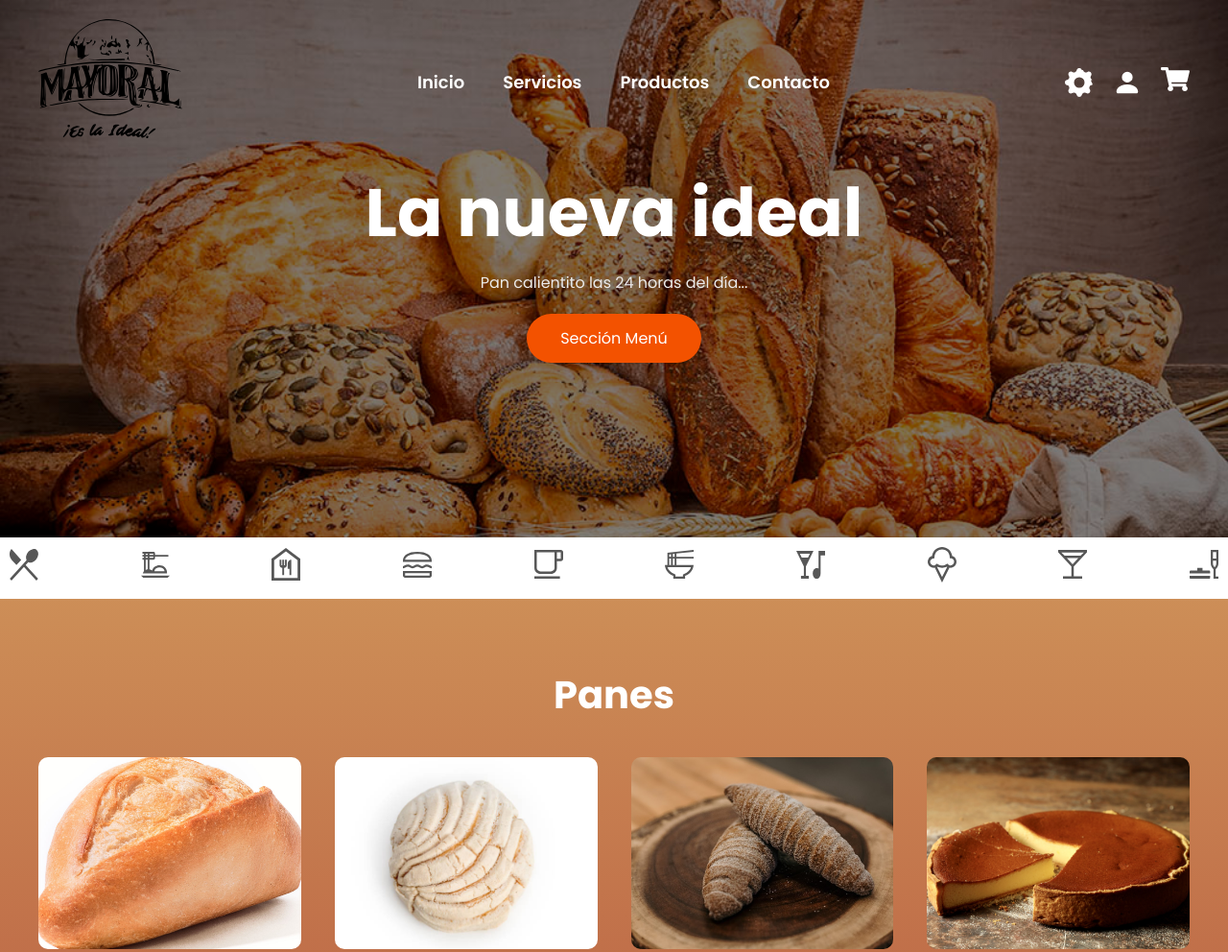
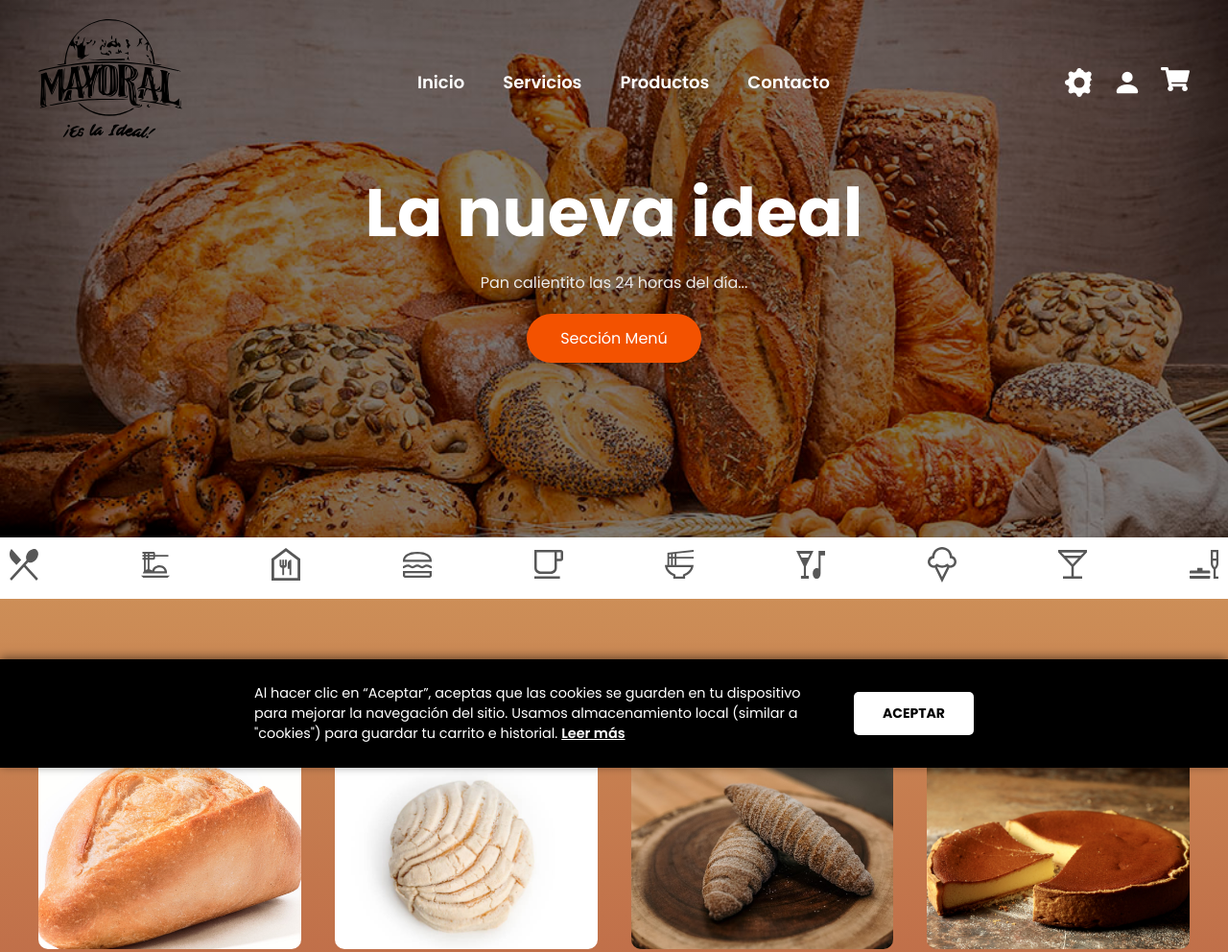
Before and after one commit to parayonid/Panaderia_La_NuevaIdeal, a plain HTML site: page index.html in a window 1280 px wide. Shown: the top 992 px of the page at 96% size. Drawn offline with Linux system fonts and the light colour scheme.

Commit message:
New cookie banner

```diff
--- a/css/styles.css
+++ b/css/styles.css
@@ -3,7 +3,7 @@
 * { margin: 0; padding: 0; box-sizing: border-box; text-decoration: none; list-style: none; }
 body { font-family: 'Poppins', sans-serif; background: linear-gradient(#E1C16E, #A52A2A, #EADDCA); }
 .container { max-width: 1200px; margin: 0 auto; }
-.header { background-image: linear-gradient(rgba(0, 0, 0, 0.5), rgba(0, 0, 0, 0.5)), url(../images/images/bg2.jpg); /* CORREGIDO */ background-position: center center; background-repeat: no-repeat; background-size: cover; display: flex; align-items: center; min-height: 70vh; padding: 80px 0; }
+.header { background-image: linear-gradient(rgba(0, 0, 0, 0.5), rgba(0, 0, 0, 0.5)), url(../images/images/bg2.jpg); background-position: center center; background-repeat: no-repeat; background-size: cover; display: flex; align-items: center; min-height: 70vh; padding: 80px 0; }
 .menu { position: absolute; top: 0; left: 0; right: 0; display: flex; align-items: center; justify-content: space-between; padding: 20px 0; }
 .logo img { max-width: 150px; }
 .menu .navbar ul li { position: relative; float: left; }
@@ -80,9 +80,62 @@ hr { width: 100px; border: 2px solid #F35200; margin-left: 0; }
 .contact-form input[type="text"], .contact-form input[type="email"], .contact-form textarea { width: 100%; padding: 10px; border: 1px solid #ccc; border-radius: 5px; font-family: 'Poppins', sans-serif; font-size: 14px; }
 .contact-form input[type="submit"] { border: none; cursor: pointer; width: 100%; }
 
+/* --- NUEVO: Estilos para el BANNER de Cookies (Estilo Oscuro) --- */
+.cookie-banner-dark {
+    position: fixed;
+    bottom: 0;
+    left: 0;
+    width: 100%;
+    background-color: #000; /* Fondo negro */
+    color: #FFFFFF; /* Texto blanco */
+    padding: 25px;
+    z-index: 2000;
+    display: flex;
+    justify-content: center;
+    align-items: center;
+    gap: 25px;
+    box-shadow: 0 -2px 10px rgba(0,0,0,0.5);
+}
+.cookie-banner-dark p {
+    margin: 0;
+    font-size: 0.9rem;
+    color: #FFFFFF;
+    max-width: 600px; /* Limita el ancho del texto */
+}
+.cookie-banner-dark a {
+    color: #FFFFFF; /* Enlace blanco */
+    text-decoration: underline;
+    font-weight: 600;
+}
+.btn-cookie-accept-dark {
+    background-color: #FFFFFF; /* Botón blanco */
+    color: #000; /* Texto negro */
+    padding: 12px 30px;
+    border: none;
+    border-radius: 5px;
+    text-transform: uppercase;
+    font-size: 14px;
+    font-weight: 700;
+    font-family: 'Poppins', sans-serif;
+    cursor: pointer;
+    flex-shrink: 0;
+    transition: background-color 0.3s ease;
+}
+.btn-cookie-accept-dark:hover {
+    background-color: #e0e0e0; /* Un gris claro al pasar el mouse */
+}
+/* --- FIN: Estilos de BANNER de Cookies --- */
+
 @media(max-width: 991px) {
     .menu { padding: 20px; } .menu label { display: initial; } .menu .navbar { position: absolute; top: 100%; left: 0; right: 0; background-color: #2D343C; display: none; } .menu .navbar ul li { width: 100%; }
     #menu:checked ~ .navbar { display: initial; } .header { min-height: 0vh; } .header-content { padding: 100px 30px; } .header-txt { padding: 0; } .products { padding: 30px; }
     .products-content { grid-template-columns: 1fr; } .services { padding: 30px; margin: 0; } .services-content { grid-template-columns: 1fr; }
     .footer-content { flex-direction: column; text-align: center; } .link ul { padding-left: 0; } .contact-info a { justify-content: center; }
+
+    /* --- Ajuste responsivo del banner --- */
+    .cookie-banner-dark {
+        flex-direction: column;
+        text-align: center;
+        gap: 20px;
+    }
 }
--- a/index.html
+++ b/index.html
@@ -31,7 +31,7 @@
 
             <div class="header-icons">
                 <a href="views/admin.html" class="nav-icon" title="Panel de Administración">
-                    <svg xmlns="http://www.w3.org/2000/svg" width="30" height="30" fill="currentColor" class="bi bi-gear-fill" viewBox="0 0 16 16"><path d="M9.405 1.05c-.413-1.4-2.397-1.4-2.81 0l-.1.34a1.464 1.464 0 0 1-2.105.872l-.31-.17c-1.283-.698-2.686.705-1.987 1.987l.169.311a1.464 1.464 0 0 1-.872 2.105l-.34.1c-1.4.413-1.4 2.397 0 2.81l.34.1a1.464 1.464 0 0 1 .872 2.105l-.17.31c-.698 1.283.705 2.686 1.987 1.987l.311-.169a1.464 1.464 0 0 1 2.105.872l.1.34c.413 1.4 2.397 1.4 2.81 0l.1-.34a1.464 1.464 0 0 1 2.105-.872l.31.17c1.283.698 2.686-.705 1.987-1.987l-.169-.311a1.464 1.464 0 0 1 .872-2.105l.34-.1c1.4-.413-1.4-2.397 0-2.81l.34-.1a1.464 1.464 0 0 1-.872-2.105l.17-.31c.698-1.283-.705-2.686-1.987-1.987l-.311.169a1.464 1.464 0 0 1-2.105-.872l-.1-.34zM8 10.93a2.929 2.929 0 1 1 0-5.86 2.929 2.929 0 0 1 0 5.858z" /></svg>
+                    <svg xmlns="http://www.w3.org/2000/svg" width="30" height="30" fill="currentColor" class="bi bi-gear-fill" viewBox="0 0 16 16"><path d="M9.405 1.05c-.413-1.4-2.397-1.4-2.81 0l-.1.34a1.464 1.464 0 0 1-2.105.872l-.31-.17c-1.283-.698-2.686.705-1.987 1.987l.169.311a1.464 1.464 0 0 1-.872 2.105l-.34.1c-1.4.413-1.4 2.397 0 2.81l.34.1a1.464 1.464 0 0 1 .872 2.105l-.17.31c-.698 1.283.705 2.686 1.987 1.987l.311-.169a1.464 1.464 0 0 1 2.105.872l.1.34c.413 1.4 2.397 1.4 2.81 0l.1-.34a1.464 1.464 0 0 1 2.105-.872l.31.17c1.283.698 2.686-.705 1.987-1.987l-.169-.311a1.464 1.464 0 0 1 .872-2.105l.34-.1c-1.4.413-1.4-2.397 0-2.81l.34-.1a1.464 1.464 0 0 1-.872-2.105l.17-.31c.698-1.283-.705-2.686-1.987-1.987l-.311.169a1.464 1.464 0 0 1-2.105-.872l-.1-.34zM8 10.93a2.929 2.929 0 1 1 0-5.86 2.929 2.929 0 0 1 0 5.858z" /></svg>
                 </a>
                 <a href="views/user.html" class="nav-icon" title="Mi Perfil e Historial">
                     <svg xmlns="http://www.w3.org/2000/svg" width="30" height="30" fill="currentColor" class="bi bi-person-fill" viewBox="0 0 16 16"><path d="M3 14s-1 0-1-1 1-4 6-4 6 3 6 4-1 1-1 1H3zm5-6a3 3 0 1 0 0-6 3 3 0 0 0 0 6z" /></svg>
@@ -105,6 +105,13 @@
         </section>
     </main>
 
+    <div id="cookie-banner" class="cookie-banner-dark" style="display: none;"> <p>
+            Al hacer clic en “Aceptar”, aceptas que las cookies se guarden en tu dispositivo para mejorar la navegación del sitio.
+            Usamos almacenamiento local (similar a "cookies") para guardar tu carrito e historial.
+            <a href="views/cookies.html" target="_blank">Leer más</a>
+        </p>
+        <button class="btn-cookie-accept-dark" id="cookie-accept">Aceptar</button>
+    </div>
     <footer class="footer container" id="footer">
         <div class="footer-content">
             <div class="link">
@@ -113,7 +120,8 @@
                     <li><a href="#">Inicio</a></li>
                     <li><a href="#servicios">Servicios</a></li>
                     <li><a href="#lista-1">Productos</a></li>
-                    <li><a href="views/user.html">Mi Perfil</a></li> </ul>
+                    <li><a href="views/user.html">Mi Perfil</a></li>
+                </ul>
             </div>
             <div class="link">
                 <h3>Sobre Nosotros</h3>
@@ -125,7 +133,7 @@
                     <li><a href="views/devoluciones.html">Políticas de Devolución</a></li>
                     <li><a href="views/cancelacion.html">Políticas de Cancelación</a></li>
                     <li><a href="views/cookies.html">Políticas de Cookies</a></li>
-                    </ul>
+                </ul>
             </div>
             <div class="link">
                 <h3>Contáctanos</h3>
--- a/js/script.js
+++ b/js/script.js
@@ -1,4 +1,26 @@
-// script.js (Versión Definitiva)
+// --- 1. GESTOR DE CONSENTIMIENTO ---
+document.addEventListener('DOMContentLoaded', () => {
+    const banner = document.getElementById('cookie-banner');
+    const acceptBtn = document.getElementById('cookie-accept');
+
+    // Revisar si el usuario ya ha dado su consentimiento
+    const consentimiento = localStorage.getItem('cookieConsent');
+
+    if (consentimiento !== 'true') {
+        // Si no ha aceptado, mostramos el banner
+        banner.style.display = 'flex';
+    }
+
+    // Manejador para el botón de ACEPTAR
+    acceptBtn.addEventListener('click', () => {
+        localStorage.setItem('cookieConsent', 'true');
+        banner.style.display = 'none';
+    });
+});
+
+
+// --- 2. FUNCIONES PRINCIPALES DEL CARRITO ---
+// (Estas funciones se cargan siempre)
 
 const carrito = document.getElementById('carrito');
 const elementos1 = document.getElementById('lista-1');
@@ -7,6 +29,8 @@ const lista = document.querySelector('#lista-carrito tbody');
 const vaciarCarritoBtn = document.getElementById('vaciar-carrito');
 const total = document.getElementById('total');
 const finalizarCompraBtn = document.getElementById('finalizar-compra');
+
+cargarEventListeners(); // Llamamos a las funciones del carrito al cargar la página
 
 function cargarEventListeners() {
     elementos1.addEventListener('click', comprarElemento);
@@ -104,7 +128,7 @@ function finalizarCompra(e) {
         fecha: new Date().toLocaleDateString('es-MX', { year: 'numeric', month: '2-digit', day: '2-digit' }),
         total: totalCompra,
         estado: 'Entregado',
-        items: itemsComprados // Esta es la información clave que debe guardarse
+        items: itemsComprados
     };
 
     pedidosHistorial.push(nuevoPedido);
@@ -112,6 +136,3 @@ function finalizarCompra(e) {
     alert(`Gracias por tu compra. Total pagado: $${totalCompra.toFixed(2)}`);
     vaciarCarrito();
 }
-
-// Iniciar los listeners
-cargarEventListeners();
```
